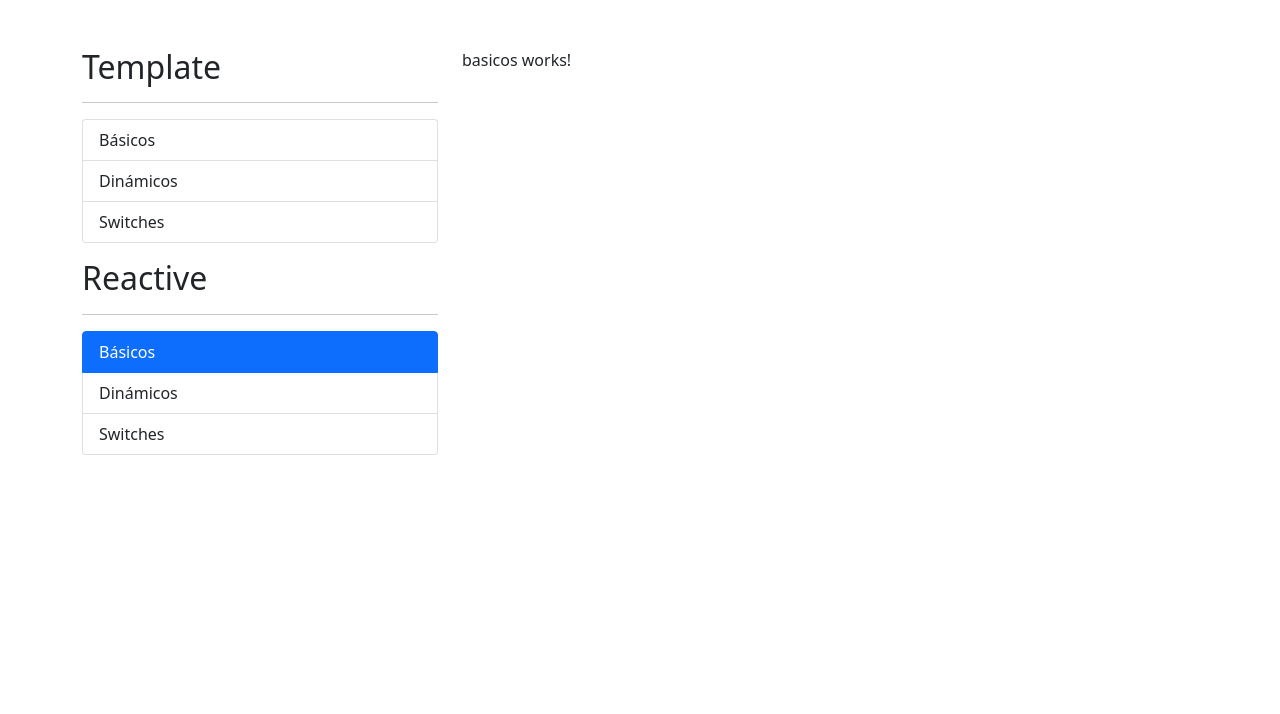
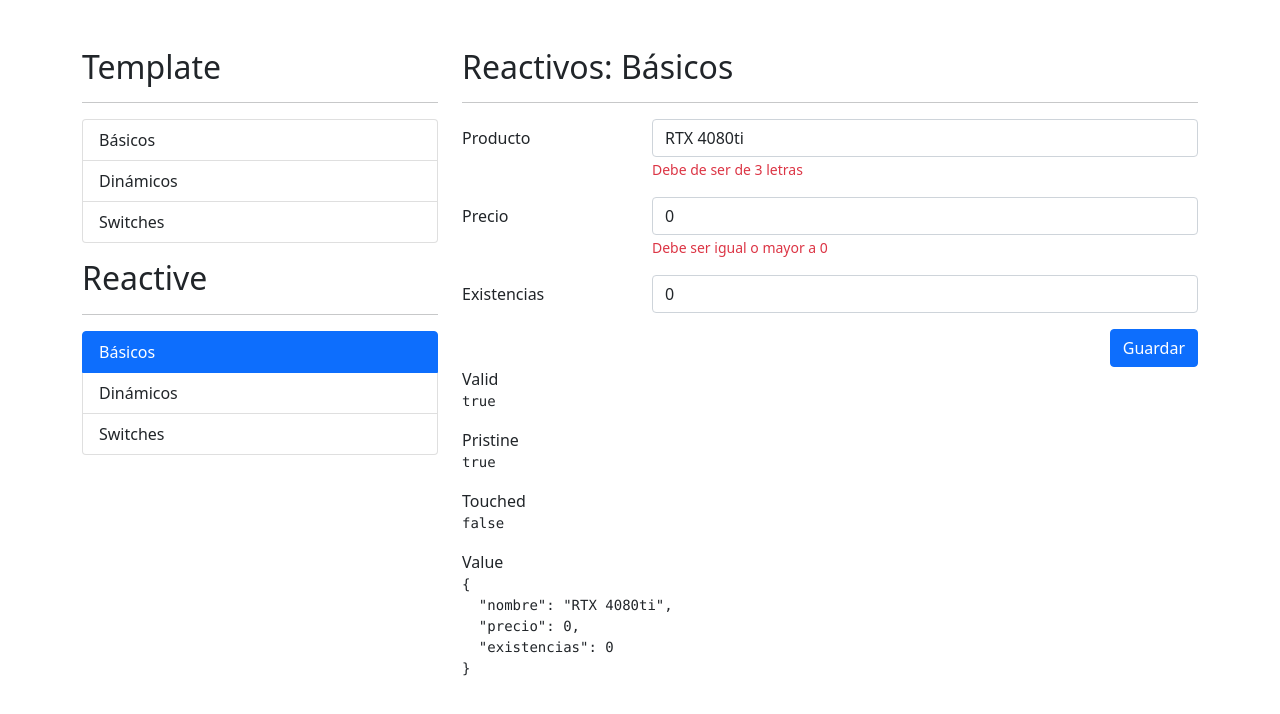
Before and after one commit to JL-OLEMAR/FormulariosApp, an Angular app: page /reactive/basicos in a window 1280 px wide. Shown: the top 714 px of the page. Built offline with nearby package versions, Linux system fonts and the light colour scheme.

Commit message:
FormBuilder

```diff
--- a/src/app/reactive/basicos/basicos.component.html
+++ b/src/app/reactive/basicos/basicos.component.html
@@ -1 +1,75 @@
-<p>basicos works!</p>
+<h2>Reactivos: Básicos</h2>
+<hr />
+
+<div class="row">
+  <div class="col">
+    <form autocomplete="off" [formGroup]="miFormulario">
+      <!-- Campo de producto -->
+      <div class="mb-3 row">
+        <label class="col-sm-3 col-form-label">Producto</label>
+        <div class="col-sm-9">
+          <input
+            class="form-control"
+            formControlName="nombre"
+            placeholder="Nombre del producto"
+            type="text"
+          />
+          <span class="form-text text-danger"> Debe de ser de 3 letras </span>
+        </div>
+      </div>
+
+      <!-- Campo del precio -->
+      <div class="mb-3 row">
+        <label class="col-sm-3 col-form-label">Precio</label>
+        <div class="col-sm-9">
+          <input
+            class="form-control"
+            formControlName="precio"
+            placeholder="Precio del producto"
+            type="number"
+          />
+          <span class="form-text text-danger">
+            Debe ser igual o mayor a 0
+          </span>
+        </div>
+      </div>
+
+      <!-- Campo de existencias -->
+      <div class="mb-3 row">
+        <label class="col-sm-3 col-form-label">Existencias</label>
+        <div class="col-sm-9">
+          <input
+            class="form-control"
+            formControlName="existencias"
+            placeholder="Existencias del producto"
+            type="number"
+          />
+        </div>
+      </div>
+
+      <div class="row">
+        <div class="col">
+          <button class="btn btn-primary float-end" type="submit">
+            Guardar
+          </button>
+        </div>
+      </div>
+    </form>
+  </div>
+</div>
+
+<div class="row">
+  <div class="col">
+    <span>Valid</span>
+    <pre>{{ miFormulario.valid }}</pre>
+
+    <span>Pristine</span>
+    <pre>{{ miFormulario.pristine }}</pre>
+
+    <span>Touched</span>
+    <pre>{{ miFormulario.touched }}</pre>
+
+    <span>Value</span>
+    <pre>{{ miFormulario.value | json }}</pre>
+  </div>
+</div>
--- a/src/app/reactive/basicos/basicos.component.ts
+++ b/src/app/reactive/basicos/basicos.component.ts
@@ -1,4 +1,5 @@
-import { Component, OnInit } from '@angular/core'
+import { Component } from '@angular/core'
+import { FormBuilder, FormGroup } from '@angular/forms'
 
 @Component({
   selector: 'app-basicos',
@@ -6,9 +7,18 @@ import { Component, OnInit } from '@angular/core'
   styles: [
   ]
 })
-export class BasicosComponent implements OnInit {
-  // constructor () { }
+export class BasicosComponent {
+  // miFormulario: FormGroup = new FormGroup({
+  //   nombre: new FormControl('RTX 4080ti'),
+  //   precio: new FormControl(1500),
+  //   existencias: new FormControl(5)
+  // })
 
-  ngOnInit (): void {
-  }
+  miFormulario: FormGroup = this.fb.group({
+    nombre: ['RTX 4080ti'],
+    precio: [0],
+    existencias: [0]
+  })
+
+  constructor (private readonly fb: FormBuilder) { }
 }
--- a/src/app/reactive/dinamicos/dinamicos.component.html
+++ b/src/app/reactive/dinamicos/dinamicos.component.html
@@ -1 +1,61 @@
-<p>dinamicos works!</p>
+<h2>Reactivos: <small>Dinámicos</small></h2>
+<hr />
+
+<form autocomplete="off">
+  <!-- Campo del nombre -->
+  <div class="row mb-3">
+    <label class="col-sm-3 col-form-label">Nombre</label>
+    <div class="col-sm-9">
+      <input
+        class="form-control"
+        placeholder="Nombre de la persona"
+        type="text"
+      />
+      <span class="form-text text-danger"> Este campo es obligatorio </span>
+    </div>
+  </div>
+
+  <!-- Campo del agregar favorito -->
+  <div class="row mb-3">
+    <label class="col-sm-3 col-form-label">Agregar</label>
+    <div class="col-sm-9">
+      <div class="input-group">
+        <input
+          (keyup.enter)="(1)"
+          class="form-control"
+          placeholder="Agrega tu juego favorito"
+        />
+        <button (click)="(1)" class="btn btn-outline-primary" type="button">
+          Agregar
+        </button>
+      </div>
+    </div>
+  </div>
+
+  <!-- Lista de juegos favoritos -->
+  <div class="row mb-3">
+    <label class="col-sm-3 col-form-label">Favoritos</label>
+    <div class="col-sm-9">
+      <div
+        *ngFor="let juego of persona.favoritos; let i = index"
+        class="input-group mb-1"
+      >
+        <input class="form-control" />
+        <button (click)="(1)" class="btn btn-outline-danger" type="button">
+          ❌
+        </button>
+      </div>
+    </div>
+  </div>
+
+  <div class="row">
+    <div class="col-sm-12">
+      <button (click)="(1)" class="btn btn-primary float-end" type="button">
+        Guardar
+      </button>
+    </div>
+  </div>
+</form>
+
+<span>Persona</span>
+<!-- <pre>{{ persona | json }}</pre> -->
--- a/src/app/reactive/dinamicos/dinamicos.component.ts
+++ b/src/app/reactive/dinamicos/dinamicos.component.ts
@@ -8,6 +8,13 @@ import { Component, OnInit } from '@angular/core'
 })
 export class DinamicosComponent implements OnInit {
   // constructor () { }
+  persona: any = {
+    nombre: 'Pepito',
+    favoritos: [
+      { id: 1, nombre: 'Metal Gear' },
+      { id: 2, nombre: 'DeathStranding' }
+    ]
+  }
 
   ngOnInit (): void {
   }
--- a/src/app/reactive/reactive.module.ts
+++ b/src/app/reactive/reactive.module.ts
@@ -1,5 +1,6 @@
 import { NgModule } from '@angular/core'
 import { CommonModule } from '@angular/common'
+import { ReactiveFormsModule } from '@angular/forms'
 
 import { ReactiveRoutingModule } from './reactive-routing.module'
 
@@ -15,6 +16,7 @@ import { SwitchesComponent } from './switches/switches.component'
   ],
   imports: [
     CommonModule,
+    ReactiveFormsModule,
     ReactiveRoutingModule
   ]
 })
--- a/src/app/reactive/switches/switches.component.html
+++ b/src/app/reactive/switches/switches.component.html
@@ -1 +1,83 @@
-<p>switches works!</p>
+<h2>Reactivos: Switches</h2>
+<hr />
+
+<form>
+  <!-- Radio -->
+  <div class="row mb-3">
+    <label class="col-sm-3 col-form-label">Género</label>
+    <div class="col-sm-9">
+      <div class="form-check">
+        <input
+          class="form-check-input"
+          id="radioMasculino"
+          name="radioGenero"
+          type="radio"
+          value="M"
+        />
+        <label class="form-check-label" for="radioMasculino"> Masculino </label>
+      </div>
+      <div class="form-check">
+        <input
+          class="form-check-input"
+          id="radioFemenino"
+          name="radioGenero"
+          type="radio"
+          value="F"
+        />
+        <label class="form-check-label" for="radioFemenino"> Femenino </label>
+      </div>
+    </div>
+  </div>
+
+  <!-- Switches -->
+  <div class="row mb-3">
+    <label class="col-sm-3 col-form-label">Notificaciones</label>
+    <div class="col-sm-9">
+      <div class="form-check form-switch mt-2">
+        <input
+          class="form-check-input"
+          id="flexSwitchCheckChecked"
+          type="checkbox"
+        />
+        <label class="form-check-label" for="flexSwitchCheckChecked">
+          Quiero recibir notificaciones
+        </label>
+      </div>
+    </div>
+  </div>
+
+  <!-- Checkbox -->
+  <div class="row mb-3">
+    <label class="col-sm-3 col-form-label"></label>
+    <div class="col-sm-9">
+      <div class="form-check">
+        <input class="form-check-input" id="flexCheckChecked" type="checkbox" />
+        <label class="form-check-label" for="flexCheckChecked">
+          Términos y condiciones
+        </label>
+      </div>
+    </div>
+  </div>
+
+  <!-- Boton -->
+  <div class="row">
+    <div class="col">
+      <button class="btn btn-primary float-end">Guardar</button>
+    </div>
+  </div>
+</form>
+
+<!-- <h5>Valor del formulario</h5>
+<pre>{{ miFormulario.value | json }}</pre>
+<br />
+
+<h5>Persona</h5>
+<pre>{{ persona | json }}</pre>
+<br />
+
+<h5>Valid</h5>
+<pre>{{ miFormulario.valid }}</pre>
+<br />
+
+<h5>Términos</h5>
+<pre>{{ miFormulario.controls?.terminos?.errors | json }}</pre> -->
```
Also changed, not shown: 1 other file (tests, documents, lock files or other folders).
